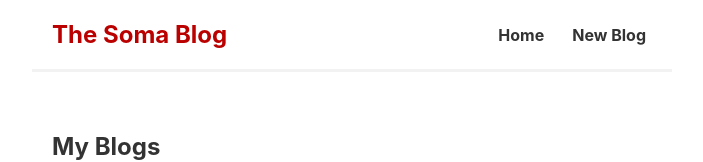
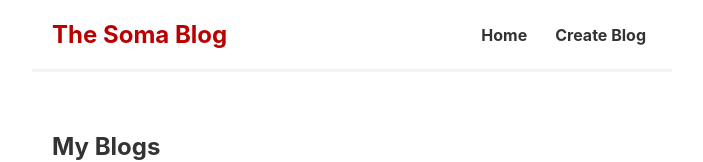
Before and after one commit to B-lovedth/React-Training, a React (Create React App) app: page / in a window 1280 px wide. Shown: the top 162 px of the page, without its empty margins (288-991 px from the left). Built offline with nearby package versions, Linux system fonts and the light colour scheme; data requests are answered from the project's data file; the HTML template or start-up script is replaced by a standard one.

Commit message:
changed 'new' to 'create'

```diff
--- a/src/Navbar.js
+++ b/src/Navbar.js
@@ -7,7 +7,7 @@ const Navbar = () => {
         <h1>The Soma Blog</h1>
         <div className="links">
             <Link to="/">Home</Link>
-            <Link to="/create" className=''>New Blog</Link>
+            <Link to="/create" className=''>Create Blog</Link>
         </div>
     </nav>
   )
```
